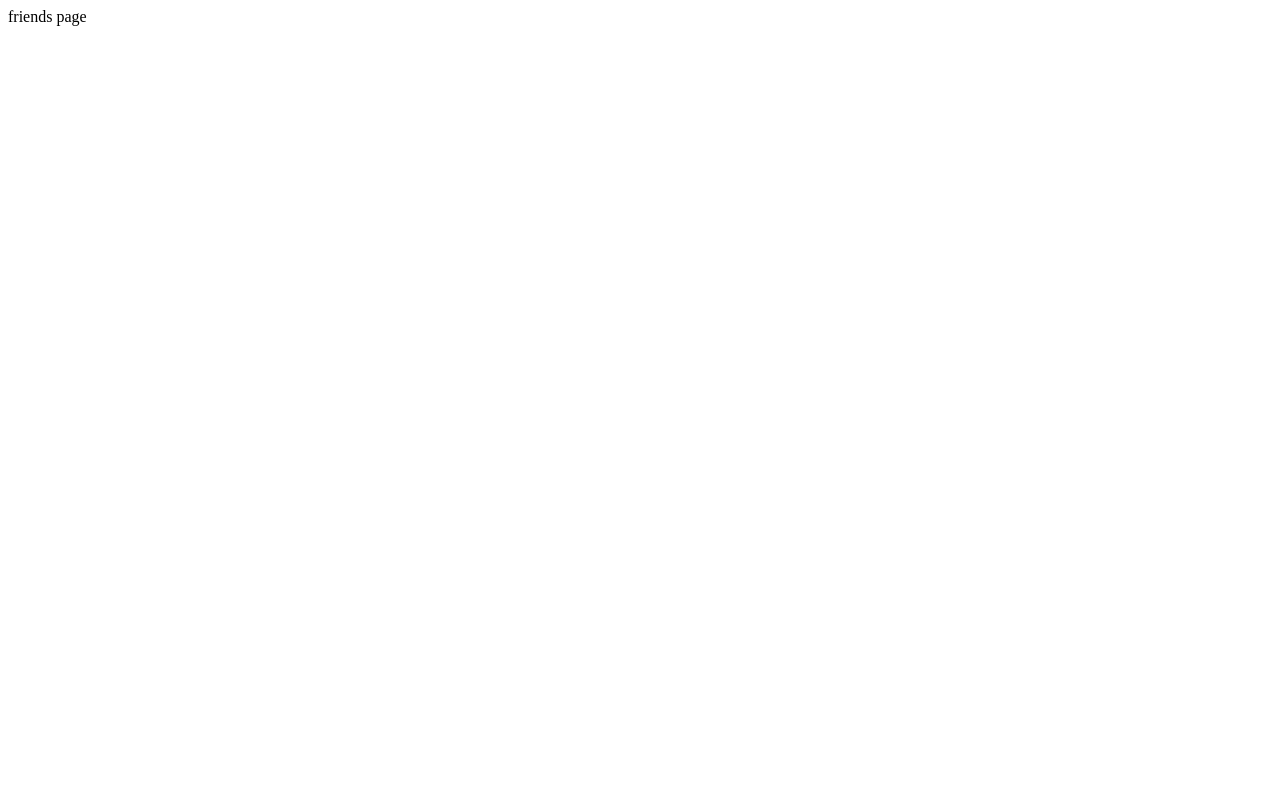
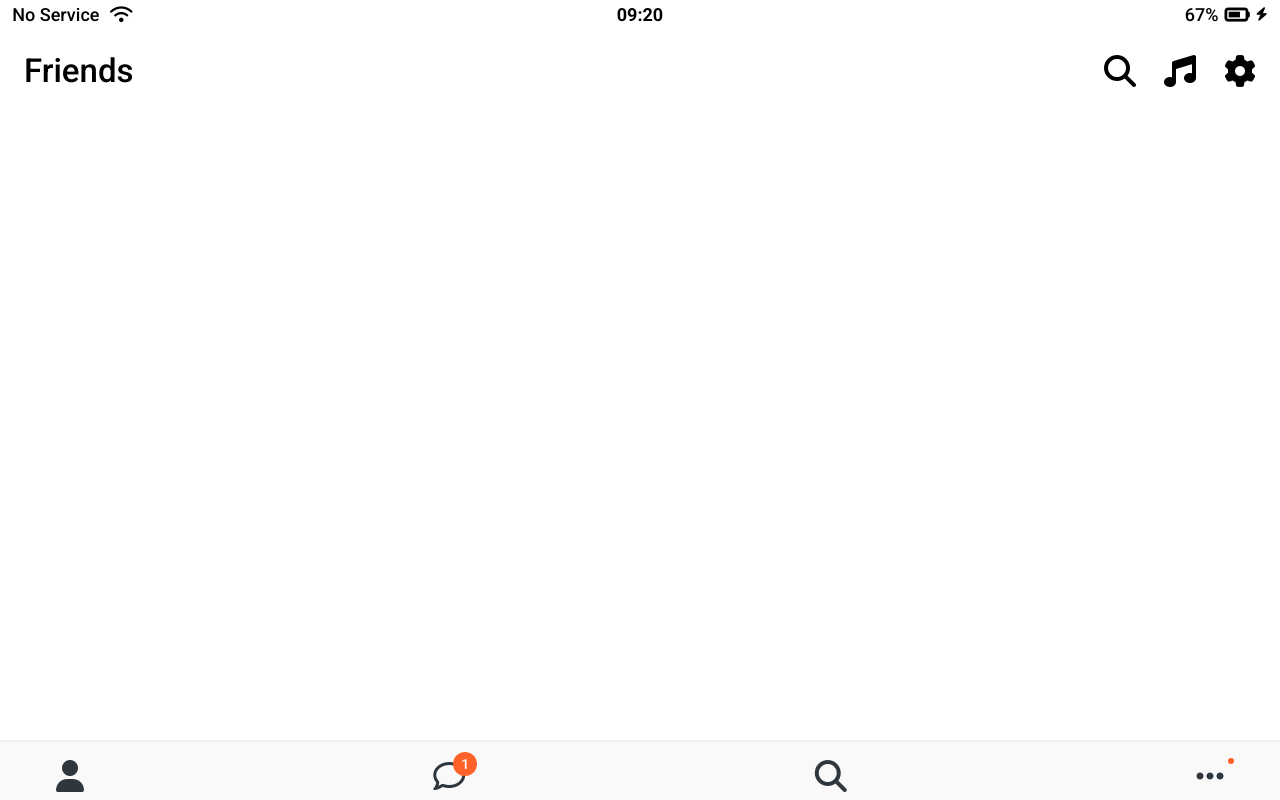
Before and after one commit to cdheo147/kokoa-clone, a plain HTML site: page friends.html in a window 1280 px wide. Drawn offline with Linux system fonts and the light colour scheme.

Commit message:
Create screen-header, nav-bar components

```diff
--- /dev/null
+++ b/css/components/nav-bar.css
@@ -0,0 +1,47 @@
+.nav {
+  position: fixed;
+  bottom: 0;
+  width: 100%;
+  height: 7.5vh;
+  background-color: #f9f9fa;
+  padding: 18px 56px;
+  box-sizing: border-box;
+  border-top: 2px solid #f1f1f1;
+}
+
+.nav__list {
+  display: flex;
+  justify-content: space-between;
+}
+
+.nav_link {
+  position: relative;
+  color: #2e363e;
+}
+
+.nav__notification {
+  position: absolute;
+  background-color: #ff6229;
+  display: flex;
+  justify-content: center;
+  align-items: center;
+}
+
+.nav__notification--number {
+  width: 24px;
+  height: 24px;
+  border-radius: 12px;
+  color: white;
+  font-weight: 500;
+  font-size: 14px;
+  left: 20px;
+  bottom: 16px;
+}
+
+.nav__notification--dot {
+  width: 6px;
+  height: 6px;
+  border-radius: 3px;
+  left: 32px;
+  bottom: 28px;
+}
--- /dev/null
+++ b/css/components/screen-header.css
@@ -0,0 +1,15 @@
+.screen-header {
+  display: flex;
+  justify-content: space-between;
+  align-items: center;
+  padding: 24px;
+}
+
+.screen-header__title {
+  font-size: 33px;
+  font-weight: 500;
+}
+
+.screen-header__icons span {
+  margin-left: 24px;
+}
--- a/css/components/status-bar.css
+++ b/css/components/status-bar.css
@@ -4,6 +4,11 @@
   padding: 6px;
   font-size: 18px;
   font-weight: 500;
+  position: fixed;
+  top: 0;
+  width: 100%;
+  box-sizing: border-box;
+  height: 3.75vh;
 }
 
 .status-bar__column {
@@ -17,6 +22,7 @@
 .status-bar__column:nth-child(2) {
   display: flex;
   justify-content: center;
+  font-weight: 700;
 }
 
 .status-bar__column:last-child {
--- a/css/reset.css
+++ b/css/reset.css
@@ -126,3 +126,8 @@ table {
 input:focus {
   outline: none;
 }
+
+a {
+  color: inherit;
+  text-decoration: none;
+}
--- a/css/screens/login.css
+++ b/css/screens/login.css
@@ -60,6 +60,4 @@
 .login-form__link {
   font-size: 16px;
   text-align: center;
-  text-decoration: none;
-  color: inherit;
 }
--- a/css/style.css
+++ b/css/style.css
@@ -4,10 +4,13 @@
 
 /* Components */
 @import "components/status-bar.css";
+@import "components/nav-bar.css";
+@import "components/screen-header.css";
 
 /* Screens */
 @import "screens/login.css";
 
 body {
+  padding-top: 3.75vh;
   font-family: "Roboto", sans-serif;
 }
--- a/friends.html
+++ b/friends.html
@@ -1 +1,67 @@
-friends page
+<!DOCTYPE html>
+<html lang="en">
+  <head>
+    <link rel="stylesheet" href="css/style.css" />
+    <meta charset="UTF-8" />
+    <meta http-equiv="X-UA-Compatible" content="IE=edge" />
+    <meta name="viewport" content="width=device-width, initial-scale=1.0" />
+    <title>Friends | KokoaTalk</title>
+  </head>
+  <body>
+    <div class="status-bar">
+      <div class="status-bar__column">
+        <span>No Service</span>
+        <i class="fas fa-wifi"></i>
+      </div>
+      <div class="status-bar__column">
+        <span>09:20</span>
+      </div>
+      <div class="status-bar__column">
+        <span>67%</span>
+        <i class="fas fa-battery-three-quarters fa-lg"></i>
+        <i class="fas fa-bolt fa-xs"></i>
+      </div>
+    </div>
+
+    <header class="screen-header">
+      <h1 class="screen-header__title">Friends</h1>
+      <div class="screen-header__icons">
+        <span><i class="fas fa-search fa-2x"></i></span>
+        <span><i class="fas fa-music fa-2x"></i></span>
+        <span><i class="fas fa-cog fa-2x"></i></span>
+      </div>
+    </header>
+
+    <nav class="nav">
+      <ul class="nav__list">
+        <li class="nav__btn">
+          <a class="nav_link" href="friends.html">
+            <i class="fas fa-user fa-2x"></i>
+          </a>
+        </li>
+        <li class="nav__btn">
+          <a class="nav_link" href="#">
+            <span class="nav__notification nav__notification--number">1</span>
+            <i class="far fa-comment fa-2x"></i>
+          </a>
+        </li>
+        <li class="nav__btn">
+          <a class="nav_link" href="#">
+            <i class="fas fa-search fa-2x"></i>
+          </a>
+        </li>
+        <li class="nav__btn">
+          <a class="nav_link" href="#">
+            <span class="nav__notification nav__notification--dot"></span>
+            <i class="fas fa-ellipsis-h fa-2x"></i>
+          </a>
+        </li>
+      </ul>
+    </nav>
+
+    <script
+      src="https://kit.fontawesome.com/da41ebb0d5.js"
+      crossorigin="anonymous"
+    ></script>
+  </body>
+</html>
```
